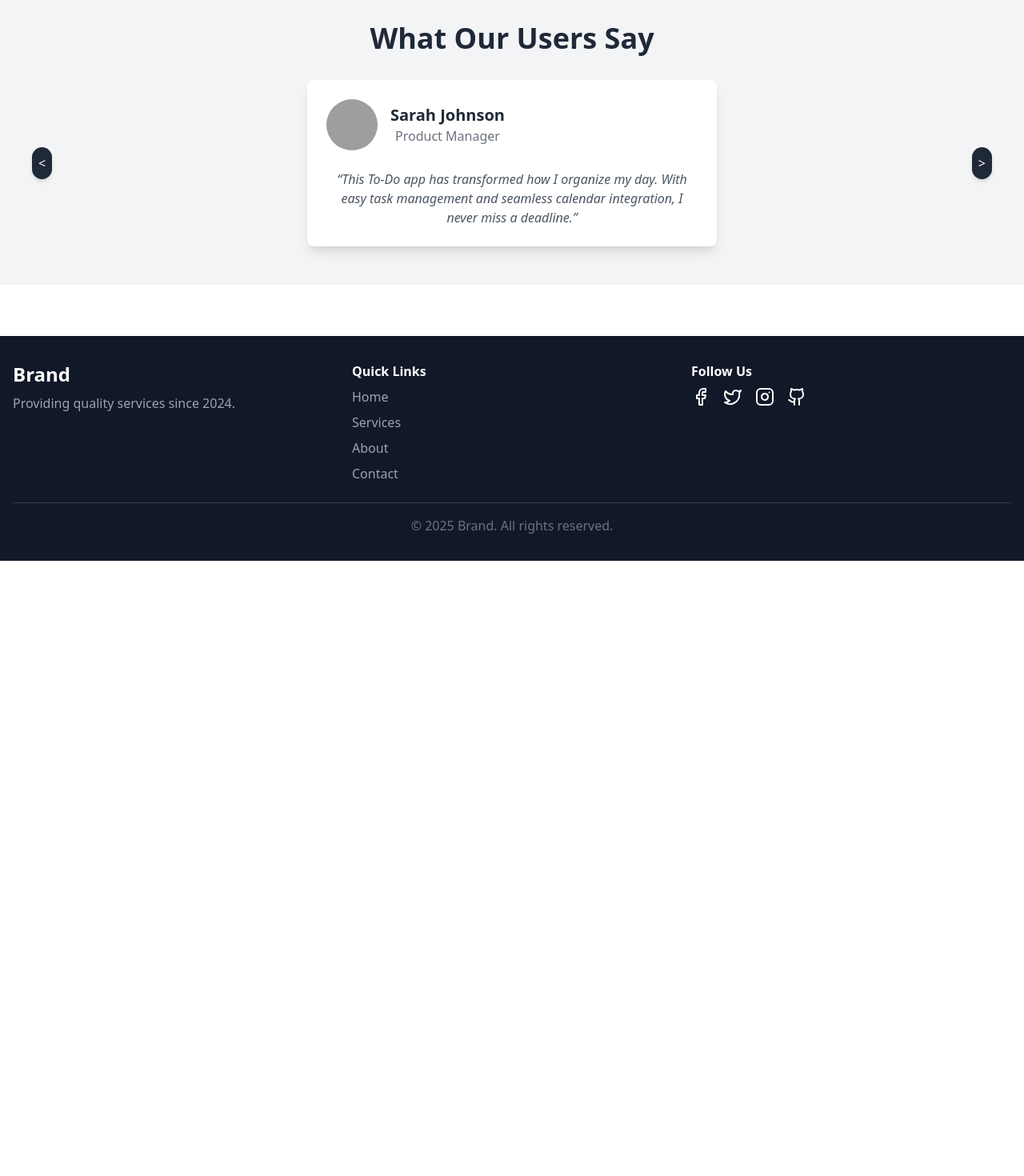
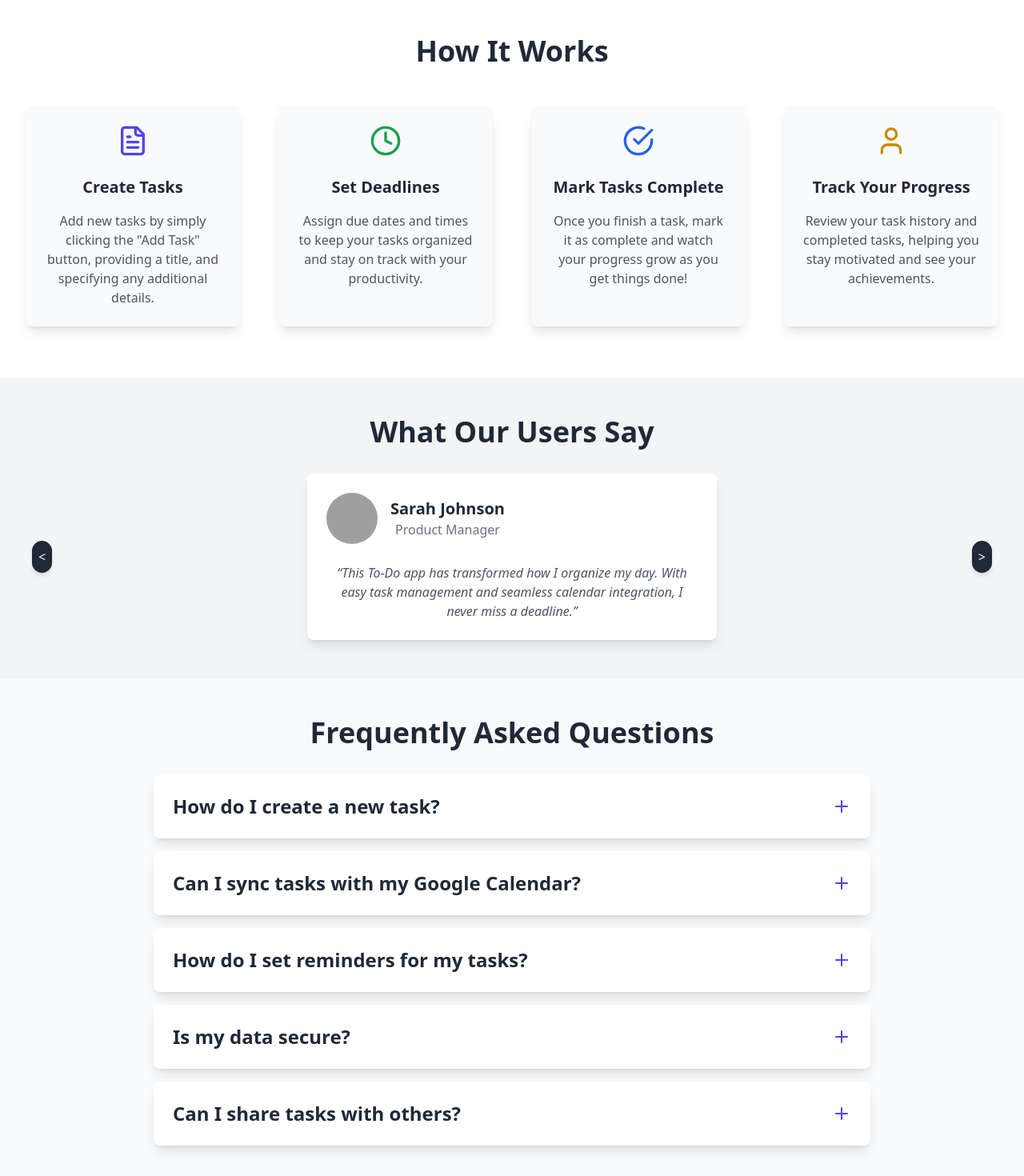
Before and after one commit to ekramul28/To-do-app-client, a React (Vite) app: page / in a window 1280 px wide. Shown: the part 1000-2470 px from the top of the page at 80% size. Before the commit the page ends 1701 px from the top, so only its background shows below. Built offline with nearby package versions, Linux system fonts and the light colour scheme; grey boxes are pictures that could not be loaded.

Commit message:
how to work section added

```diff
--- a/src/App.tsx
+++ b/src/App.tsx
@@ -1,7 +1,9 @@
 import Footer from "./components/share/Footer";
 import Navbar from "./components/share/Header";
 import HeroSection from "./pages/Banner/Banner";
+import FAQSection from "./pages/FAQSection/FAQSection";
 import Features from "./pages/Features/Features";
+import HowItWorks from "./pages/HowItWorks/HowItWorks";
 import Testimonials from "./pages/Testimonials/Testimonials";
 
 function App() {
@@ -11,7 +13,9 @@ function App() {
       <div className="mt-16">
         <HeroSection />
         <Features />
+        <HowItWorks />
         <Testimonials />
+        <FAQSection />
         <Footer />
       </div>
     </>
--- /dev/null
+++ b/src/pages/FAQSection/FAQSection.tsx
@@ -0,0 +1,77 @@
+import React, { useState } from "react";
+import { Plus, Minus } from "lucide-react";
+
+const FAQSection = () => {
+  const [openIndex, setOpenIndex] = useState<number | null>(null);
+
+  const toggleAnswer = (index: number) => {
+    setOpenIndex(openIndex === index ? null : index);
+  };
+
+  const faqs = [
+    {
+      question: "How do I create a new task?",
+      answer:
+        "To create a new task, click the 'Add Task' button at the top of your task list and enter the details.",
+    },
+    {
+      question: "Can I sync tasks with my Google Calendar?",
+      answer:
+        "Yes! You can integrate your Google Calendar with the app, allowing you to view your tasks alongside your events.",
+    },
+    {
+      question: "How do I set reminders for my tasks?",
+      answer:
+        "You can set reminders for any task. Just select the task, click on 'Set Reminder', and choose a time.",
+    },
+    {
+      question: "Is my data secure?",
+      answer:
+        "Yes, your data is securely stored using industry-standard encryption. We also offer two-factor authentication for added security.",
+    },
+    {
+      question: "Can I share tasks with others?",
+      answer:
+        "Currently, sharing tasks is not supported, but we are working on it for a future update!",
+    },
+  ];
+
+  return (
+    <section className="bg-gray-50 py-12">
+      <div className="container mx-auto text-center">
+        <h2 className="text-4xl font-semibold text-gray-800 mb-8">
+          Frequently Asked Questions
+        </h2>
+        <div className="max-w-4xl mx-auto">
+          {faqs.map((faq, index) => (
+            <div
+              key={index}
+              className="bg-white p-6 rounded-lg shadow-lg mb-4 hover:shadow-xl transition-shadow duration-300"
+            >
+              <div
+                className="flex justify-between items-center cursor-pointer"
+                onClick={() => toggleAnswer(index)}
+              >
+                <h3 className="text-2xl font-semibold text-gray-800">
+                  {faq.question}
+                </h3>
+                <div>
+                  {openIndex === index ? (
+                    <Minus size={24} className="text-indigo-600" />
+                  ) : (
+                    <Plus size={24} className="text-indigo-600" />
+                  )}
+                </div>
+              </div>
+              {openIndex === index && (
+                <p className="text-gray-600 mt-4">{faq.answer}</p>
+              )}
+            </div>
+          ))}
+        </div>
+      </div>
+    </section>
+  );
+};
+
+export default FAQSection;
--- /dev/null
+++ b/src/pages/HowItWorks/HowItWorks.tsx
@@ -0,0 +1,58 @@
+import { CheckCircle, FileText, Clock, User } from "lucide-react";
+
+const HowItWorks = () => {
+  const steps = [
+    {
+      title: "Create Tasks",
+      description:
+        'Add new tasks by simply clicking the "Add Task" button, providing a title, and specifying any additional details.',
+      icon: <FileText size={40} className="text-indigo-600" />,
+    },
+    {
+      title: "Set Deadlines",
+      description:
+        "Assign due dates and times to keep your tasks organized and stay on track with your productivity.",
+      icon: <Clock size={40} className="text-green-600" />,
+    },
+    {
+      title: "Mark Tasks Complete",
+      description:
+        "Once you finish a task, mark it as complete and watch your progress grow as you get things done!",
+      icon: <CheckCircle size={40} className="text-blue-600" />,
+    },
+    {
+      title: "Track Your Progress",
+      description:
+        "Review your task history and completed tasks, helping you stay motivated and see your achievements.",
+      icon: <User size={40} className="text-yellow-600" />,
+    },
+  ];
+
+  return (
+    <section className="py-16 bg-white">
+      <div className="container mx-auto text-center">
+        <h2 className="text-4xl font-semibold text-gray-800 mb-12">
+          How It Works
+        </h2>
+        <div className="grid grid-cols-1 sm:grid-cols-2 lg:grid-cols-4 gap-12">
+          {steps.map((step, index) => (
+            <div
+              key={index}
+              className="p-6 bg-gray-50 rounded-lg shadow-lg hover:shadow-2xl transition-shadow duration-300"
+            >
+              <div className="flex justify-center items-center mb-6">
+                {step.icon}
+              </div>
+              <h3 className="text-xl font-semibold text-gray-800 mb-4">
+                {step.title}
+              </h3>
+              <p className="text-gray-600">{step.description}</p>
+            </div>
+          ))}
+        </div>
+      </div>
+    </section>
+  );
+};
+
+export default HowItWorks;
```
